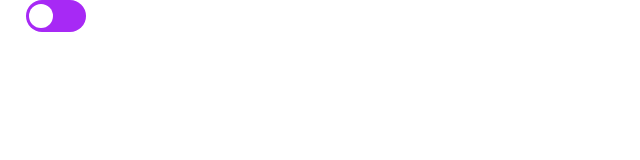
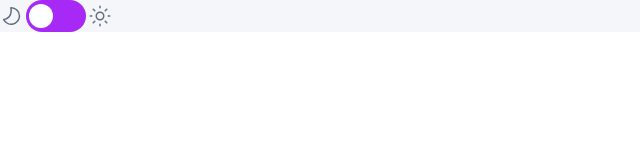
Before and after one commit to ZTanvir/fem-quiz-app, a React (Vite) app: page / in a window 1280 px wide. Shown: the top 160 px of the page, without its empty margins (0-640 px from the left). Built offline with nearby package versions, Linux system fonts and the light colour scheme.

Commit message:
check dark and light mode aspect to web page

```diff
--- a/src/App.tsx
+++ b/src/App.tsx
@@ -3,9 +3,9 @@ import ToggleTheme from "./components/ToggleTheme";
 
 function App() {
   return (
-    <>
+    <div className="bg-brand-snow-white font-rubik dark:bg-brand-mystic-navy min-h-full">
       <ToggleTheme />
-    </>
+    </div>
   );
 }
 
--- a/src/components/ToggleTheme.tsx
+++ b/src/components/ToggleTheme.tsx
@@ -24,9 +24,9 @@ const ToggleTheme = () => {
     <div>
       <label className="flex gap-0.5">
         {isDark ? (
-          <img src={iconDarkMoon} alt="dark moon" />
+          <img src={iconLightMoon} alt="dark moon" />
         ) : (
-          <img src={iconLightMoon} alt="light moon" />
+          <img src={iconDarkMoon} alt="light moon" />
         )}
         <input
           onChange={() => setIsDark(!isDark)}
@@ -37,9 +37,9 @@ const ToggleTheme = () => {
           checked={isDark}
         />
         {isDark ? (
-          <img src={iconDarkSun} alt="dark sun" />
+          <img src={iconLightSun} alt="dark sun" />
         ) : (
-          <img src={iconLightSun} alt="light sun" />
+          <img src={iconDarkSun} alt="light sun" />
         )}
       </label>
     </div>
```
